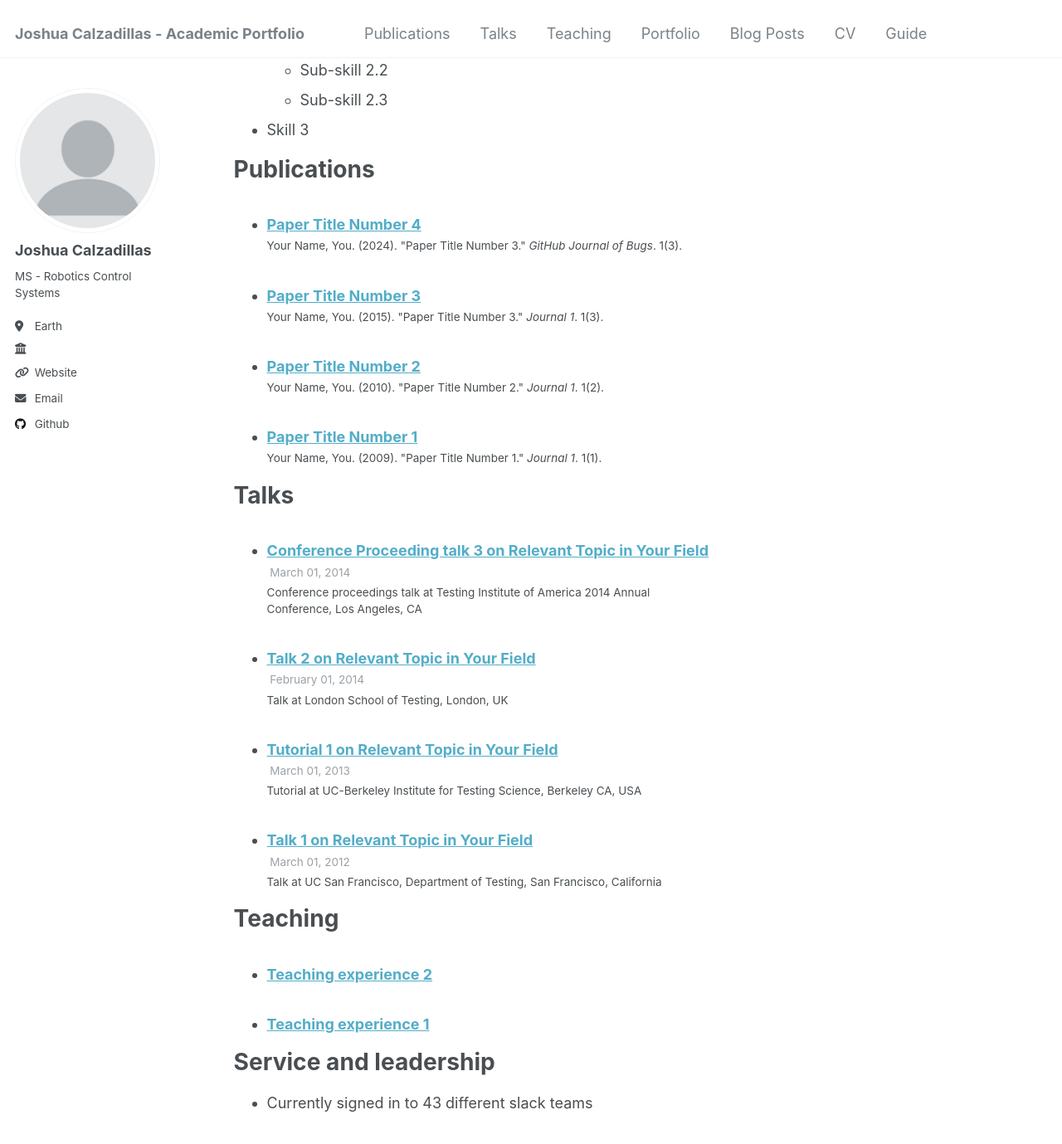
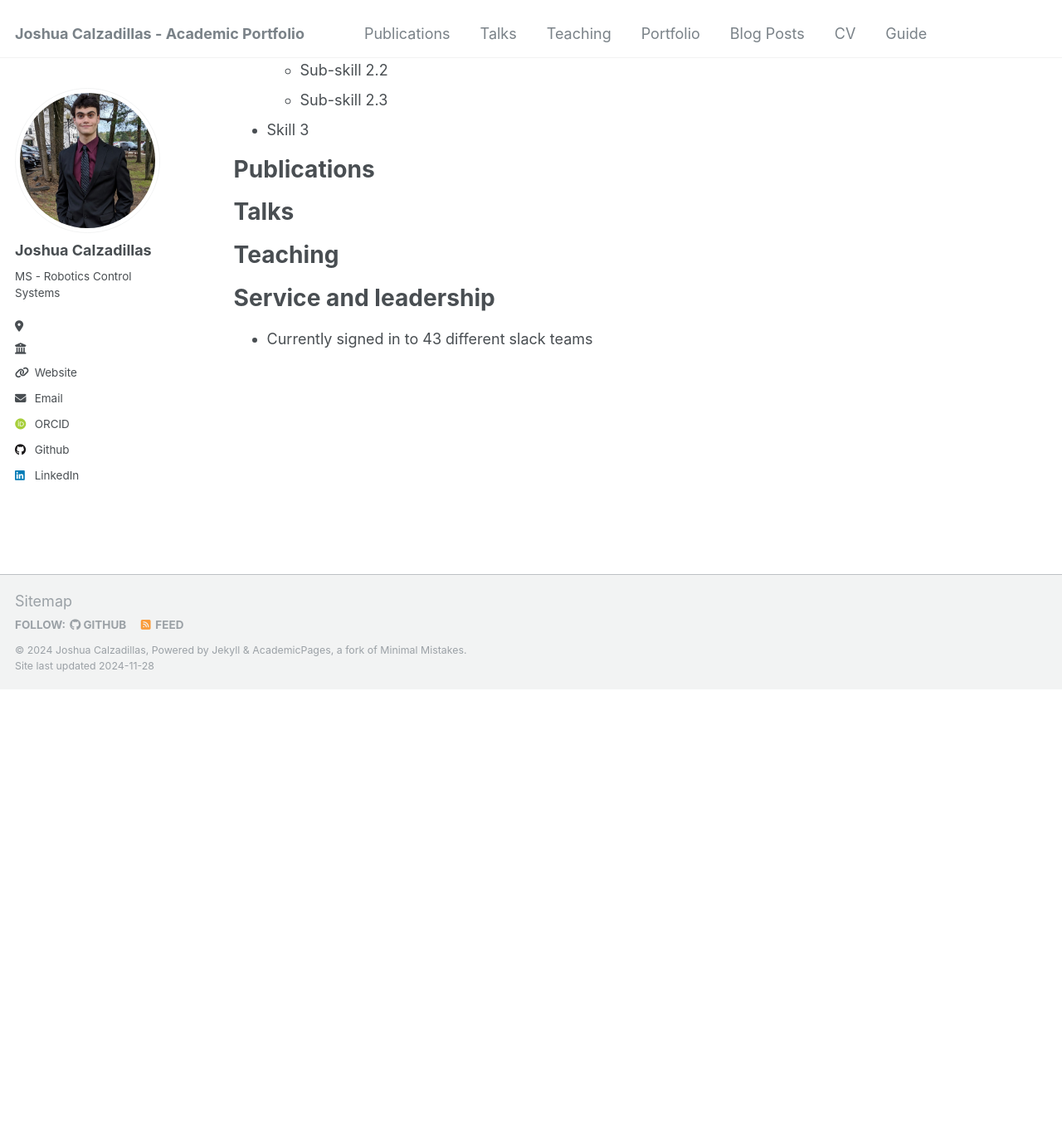
Before and after one commit to jmc1241/jmc1241.github.io, a Jekyll site: the page built from _pages/cv.md, in a window 1280 px wide and 1400 px high, scrolled down 899 px. Shown: the top 1379 px of the window at 83% size. Built offline with Jekyll 4.4.1, drawn with Linux system fonts in a browser that asks for light colours; some web fonts are replaced; after the commit the page ends 1729 px from its top, so only the background shows below that.

Commit message:
big-update

```diff
--- a/_config.yml
+++ b/_config.yml
@@ -21,20 +21,20 @@ repository               : "jmc1241/jmc1241.github.io"
 #               Additional customization can be done by editing /_includes/author-profile.html
 author:
   # Biographic information
-  avatar           : "profile.png"
+  avatar           : "profile.jpg"
   name             : "Joshua Calzadillas"
   pronouns         : # example: "she/her"
   bio              : "MS - Robotics Control Systems"
-  location         : "Earth"
-  employer         : ""
+  location         : ""
+  employer         : "" #"University of New Hampshire (UNH)"
   uri              : "jmc1241.github.io"
-  email            : ""
+  email            : "jmc1241@usnh.edu"
 
   # Academic websites
   arxiv            : # URL - Update with the correct link to your profile
   googlescholar    : # URL
   impactstory      : # URL
-  orcid            : # URL
+  orcid            : https://orcid.org/0009-0001-2434-0339 # URL
   semantic         : # URL
   pubmed           : # URL
   researchgate     : # URL
@@ -58,7 +58,7 @@ author:
   keybase          : # Username
   instagram        : # Username
   lastfm           : # Username
-  linkedin         : # Username
+  linkedin         : https://www.linkedin.com/in/joshua-calzadillas/ # Username
   mastodon         : # URL
   medium           : # URL
   pinterest        : # Username
@@ -212,18 +212,21 @@ kramdown:
 
 # These settings control the types of collections used by the template
 collections:
-  teaching:
+  research:
     output: true
-    permalink: /:collection/:path/
+    permalink: ./_research
   publications:
     output: true
     permalink: /:collection/:path/
   portfolio:
     output: true
     permalink: /:collection/:path/
-  talks:
-    output: true
-    permalink: /:collection/:path/
+  # teaching:
+  #   output: true
+  #   permalink: /:collection/:path/
+  # talks:
+  #   output: true
+  #   permalink: /:collection/:path/
 
 
 # These settings control how pages and collections are included in the site
--- a/_publications/2009-10-01-paper-title-number-1.md
+++ /dev/null
@@ -1,14 +0,0 @@
----
-title: "Paper Title Number 1"
-collection: publications
-category: manuscripts
-permalink: /publication/2009-10-01-paper-title-number-1
-excerpt: 'This paper is about the number 1. The number 2 is left for future work.'
-date: 2009-10-01
-venue: 'Journal 1'
-slidesurl: 'http://academicpages.github.io/files/slides1.pdf'
-paperurl: 'http://academicpages.github.io/files/paper1.pdf'
-citation: 'Your Name, You. (2009). &quot;Paper Title Number 1.&quot; <i>Journal 1</i>. 1(1).'
----
-
-The contents above will be part of a list of publications, if the user clicks the link for the publication than the contents of section will be rendered as a full page, allowing you to provide more information about the paper for the reader. When publications are displayed as a single page, the contents of the above "citation" field will automatically be included below this section in a smaller font.
--- a/_publications/2010-10-01-paper-title-number-2.md
+++ /dev/null
@@ -1,14 +0,0 @@
----
-title: "Paper Title Number 2"
-collection: publications
-category: manuscripts
-permalink: /publication/2010-10-01-paper-title-number-2
-excerpt: 'This paper is about the number 2. The number 3 is left for future work.'
-date: 2010-10-01
-venue: 'Journal 1'
-slidesurl: 'http://academicpages.github.io/files/slides2.pdf'
-paperurl: 'http://academicpages.github.io/files/paper2.pdf'
-citation: 'Your Name, You. (2010). &quot;Paper Title Number 2.&quot; <i>Journal 1</i>. 1(2).'
----
-
-The contents above will be part of a list of publications, if the user clicks the link for the publication than the contents of section will be rendered as a full page, allowing you to provide more information about the paper for the reader. When publications are displayed as a single page, the contents of the above "citation" field will automatically be included below this section in a smaller font.
--- a/_publications/2015-10-01-paper-title-number-3.md
+++ /dev/null
@@ -1,14 +0,0 @@
----
-title: "Paper Title Number 3"
-collection: publications
-category: manuscripts
-permalink: /publication/2015-10-01-paper-title-number-3
-excerpt: 'This paper is about the number 3. The number 4 is left for future work.'
-date: 2015-10-01
-venue: 'Journal 1'
-slidesurl: 'http://academicpages.github.io/files/slides3.pdf'
-paperurl: 'http://academicpages.github.io/files/paper3.pdf'
-citation: 'Your Name, You. (2015). &quot;Paper Title Number 3.&quot; <i>Journal 1</i>. 1(3).'
----
-
-The contents above will be part of a list of publications, if the user clicks the link for the publication than the contents of section will be rendered as a full page, allowing you to provide more information about the paper for the reader. When publications are displayed as a single page, the contents of the above "citation" field will automatically be included below this section in a smaller font.
--- a/_publications/2024-02-17-paper-title-number-4.md
+++ /dev/null
@@ -1,13 +0,0 @@
----
-title: "Paper Title Number 4"
-collection: publications
-category: conferences
-permalink: /publication/2024-02-17-paper-title-number-4
-excerpt: 'This paper is about fixing template issue #693.'
-date: 2024-02-17
-venue: 'GitHub Journal of Bugs'
-paperurl: 'http://academicpages.github.io/files/paper3.pdf'
-citation: 'Your Name, You. (2024). &quot;Paper Title Number 3.&quot; <i>GitHub Journal of Bugs</i>. 1(3).'
----
-
-The contents above will be part of a list of publications, if the user clicks the link for the publication than the contents of section will be rendered as a full page, allowing you to provide more information about the paper for the reader. When publications are displayed as a single page, the contents of the above "citation" field will automatically be included below this section in a smaller font.
--- a/_talks/2012-03-01-talk-1.md
+++ /dev/null
@@ -1,11 +0,0 @@
----
-title: "Talk 1 on Relevant Topic in Your Field"
-collection: talks
-type: "Talk"
-permalink: /talks/2012-03-01-talk-1
-venue: "UC San Francisco, Department of Testing"
-date: 2012-03-01
-location: "San Francisco, California"
----
-
-This is a description of your talk, which is a markdown file that can be all markdown-ified like any other post. Yay markdown!
--- a/_talks/2013-03-01-tutorial-1.md
+++ /dev/null
@@ -1,13 +0,0 @@
----
-title: "Tutorial 1 on Relevant Topic in Your Field"
-collection: talks
-type: "Tutorial"
-permalink: /talks/2013-03-01-tutorial-1
-venue: "UC-Berkeley Institute for Testing Science"
-date: 2013-03-01
-location: "Berkeley CA, USA"
----
-
-[More information here](http://exampleurl.com)
-
-This is a description of your tutorial, note the different field in type. This is a markdown files that can be all markdown-ified like any other post. Yay markdown!
--- a/_talks/2014-02-01-talk-2.md
+++ /dev/null
@@ -1,13 +0,0 @@
----
-title: "Talk 2 on Relevant Topic in Your Field"
-collection: talks
-type: "Talk"
-permalink: /talks/2014-02-01-talk-2
-venue: "London School of Testing"
-date: 2014-02-01
-location: "London, UK"
----
-
-[More information here](http://example2.com)
-
-This is a description of your talk, which is a markdown files that can be all markdown-ified like any other post. Yay markdown!
--- a/_talks/2014-03-01-talk-3.md
+++ /dev/null
@@ -1,11 +0,0 @@
----
-title: "Conference Proceeding talk 3 on Relevant Topic in Your Field"
-collection: talks
-type: "Conference proceedings talk"
-permalink: /talks/2014-03-01-talk-3
-venue: "Testing Institute of America 2014 Annual Conference"
-date: 2014-03-01
-location: "Los Angeles, CA"
----
-
-This is a description of your conference proceedings talk, note the different field in type. You can put anything in this field.
```
Also changed, not shown: README.md (+13 -70 lines), _talks/2024-01-01-talk-1.md (added, +11 -0 lines), images/profile.jpg (added), 6 other files.
